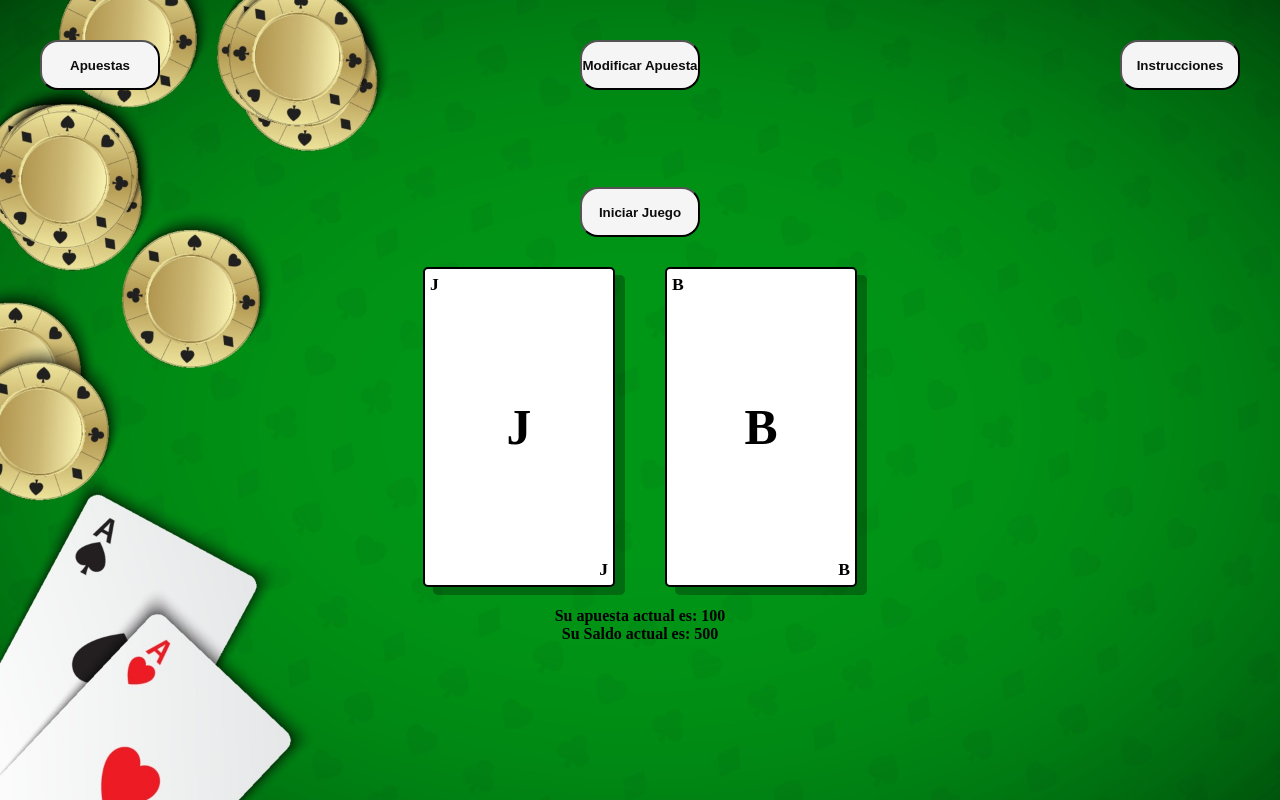
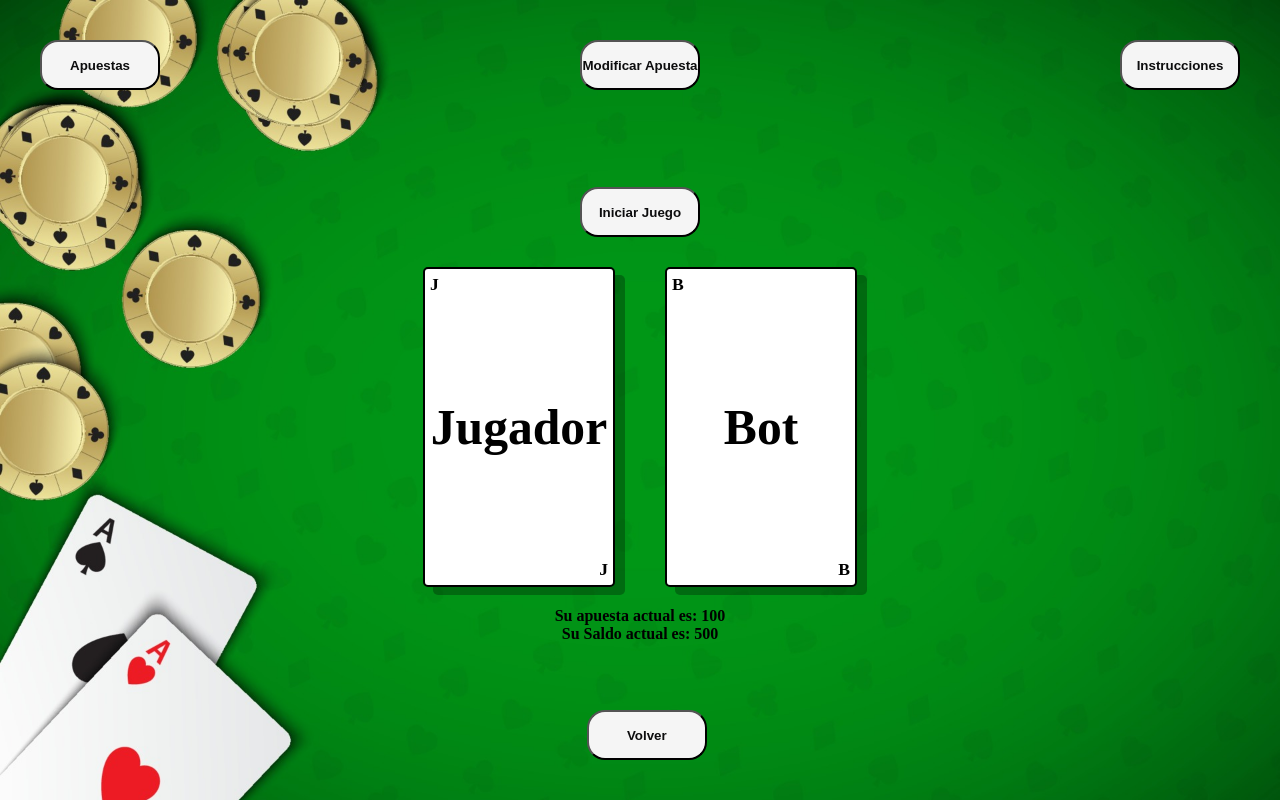
Before and after one commit to alanzelada/Casino-Main-Page, a PHP site: page /Juegos/CartaMayor/index.html in a window 1280 px wide. Run offline with PHP 8.4, Linux system fonts and the light colour scheme.

Commit message:
Add files via upload

```diff
--- a/Juegos/CartaMayor/CartaMayor.js
+++ b/Juegos/CartaMayor/CartaMayor.js
@@ -69,7 +69,7 @@ function Juego(){
         if(CartasJ > CartasB){
             console.log("| Victoria para el jugador |");
             P_CartasJ += 1;
-            Saldo = Saldo + (Apuesta * 1.5);
+            Saldo = Saldo + (Apuesta * 1.15);
             Puntuacion.innerHTML = `Su apuesta actual es: ${Apuesta} <br> Su Saldo actual es: ${Saldo} <br> Punto para el jugador.<br>Jugador = ${P_CartasJ} | Maquina = ${P_CartasB}`;
         }else if(CartasJ < CartasB){
             console.log("| Victoria para el bot |");
@@ -138,6 +138,14 @@ function guardarApuesta(){
     }
 }
 
+function VolverFuncion(){
+    let Volver = document.getElementById('Volver');
+    location.href = "index.html";
+    /*
+     * Volver a pagina de inicio de juegos del casino
+    */
+}
+
 // Testeo de errores
 
 function Test_Errores(){
--- a/Juegos/CartaMayor/index.html
+++ b/Juegos/CartaMayor/index.html
@@ -19,12 +19,12 @@
             <div class="Cartas">
                 <div class="CartaJugador">
                     <p id="MostrarCartaUsuario">J</p>
-                    <p id="MostrarCartaUsuario-2">J</p>
+                    <p id="MostrarCartaUsuario-2">Jugador</p>
                     <p id="MostrarCartaUsuario-3">J</p>
                 </div>
                 <div class="CartaBot">
                     <p id="MostrarCartaBot">B</p>
-                    <p id="MostrarCartaBot-2">B</p>
+                    <p id="MostrarCartaBot-2">Bot</p>
                     <p id="MostrarCartaBot-3">B</p>
                 </div>
             </div>
@@ -60,12 +60,16 @@
                         <br>
                         No tener saldo suficiente imposibilita el poder seguir jugando. ¡Cuida tu saldo!
                         <br>
-                        El incremento del saldo al ganar es igual a la apuesta * 1.5.
+                        El incremento del saldo al ganar es igual a la apuesta * 1.15.
                         <br>
                         Las cartas "A", "J", "Q", "K" tienen los valores de 1, 11, 12 y 13 respectivamente.
                     </p>
                 </div>
             </div>
+        </div>
+
+        <div id="Volver">
+            <button onclick="VolverFuncion()">Volver</button>
         </div>
     </div>
 
--- a/Juegos/CartaMayor/style.css
+++ b/Juegos/CartaMayor/style.css
@@ -87,7 +87,7 @@ button:hover {
     align-items: center;
 }
 #Instrucciones{
-    position:fixed;
+    position: fixed;
     z-index: 2;
     top: 0;
     left: 0;
@@ -96,8 +96,9 @@ button:hover {
     background: rgba(0, 0, 0, 0.676);
     backdrop-filter: blur(3px);
     display: none;
-    justify-content: center;
     align-items: center;
+    text-align: center;
+    padding-left: 42%;
 }
 
 .Fondo{
@@ -109,10 +110,13 @@ button:hover {
 
 #PantallaOculta1{
     color: rgb(212, 218, 32);
-    padding: 20px;
-    border-radius: 5px;
-    width: 50%;
+    align-items: center;
+    text-align: center;
+    border-radius: 25px;
+    width: 25%;
     z-index: 4;
+    background-color: white;
+    border: solid black 2.5px;
 }
 
 .Mesa {
@@ -215,3 +219,14 @@ button {
     display: none;
     background: url(MenuBackground.jpg);
 }
+
+#Volver{
+    color: rgb(212, 218, 32);
+    align-items: center;
+    text-align: center;
+    border-radius: 25px;
+    z-index: 1;
+    position: absolute;
+    top: 85%;
+    left: 43.5%;
+}
```
